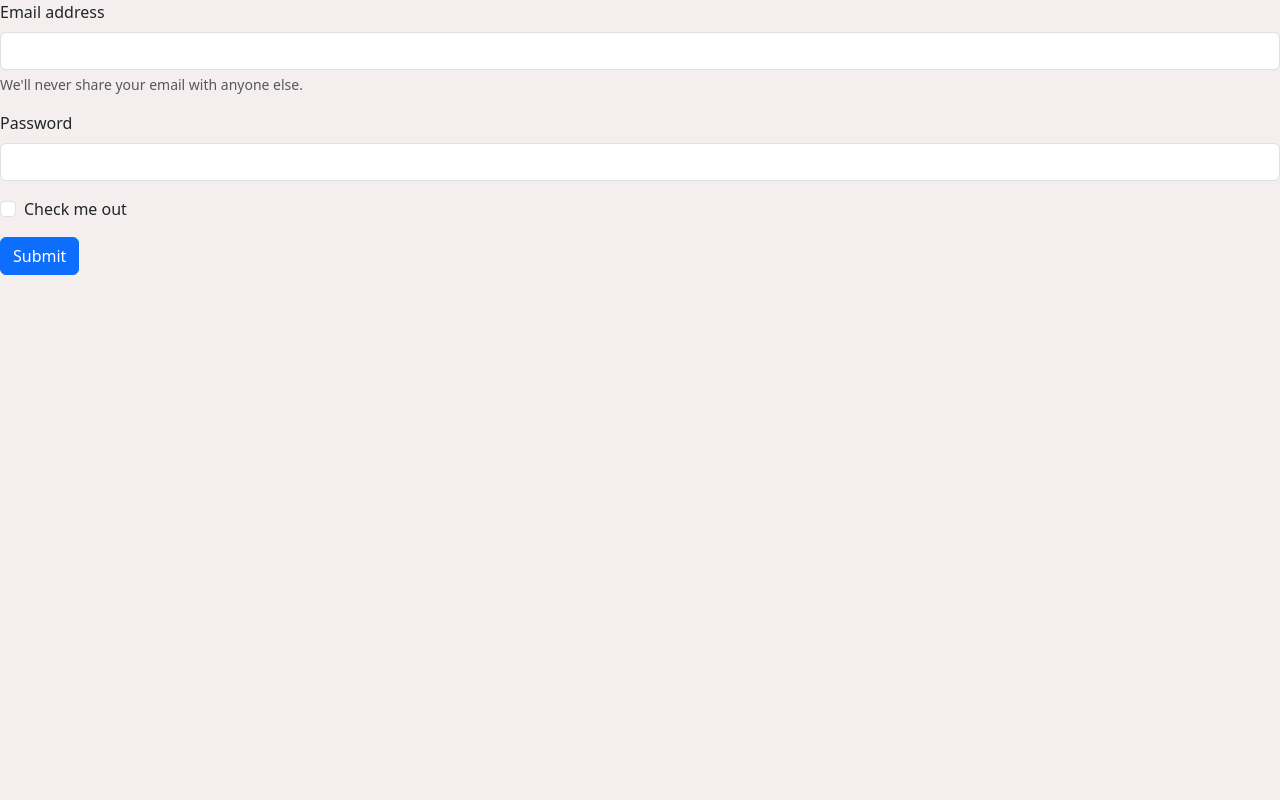
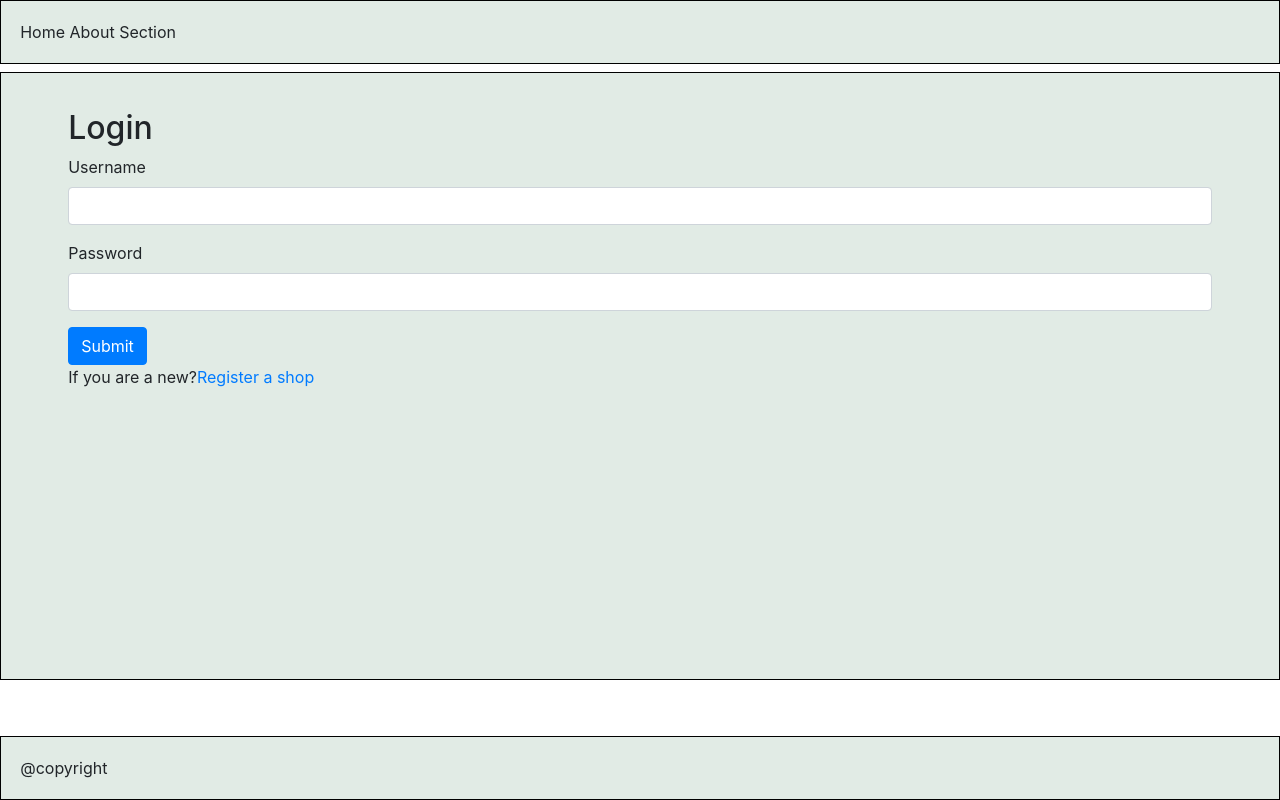
Before and after one commit to ravi750321/phpProject, a PHP site: page / in a window 1280 px wide. Run offline with PHP 8.4, Linux system fonts and the light colour scheme.

```diff
--- a/index.php
+++ b/index.php
@@ -3,26 +3,71 @@
 <head>
   <meta charset="UTF-8">
   <meta name="viewport" content="width=device-width, initial-scale=1.0">
-    <link href="https://cdn.jsdelivr.net/npm/bootstrap@5.3.5/dist/css/bootstrap.min.css" rel="stylesheet" integrity="sha384-SgOJa3DmI69IUzQ2PVdRZhwQ+dy64/BUtbMJw1MZ8t5HZApcHrRKUc4W0kG879m7" crossorigin="anonymous">
-    <link rel="stylesheet" href="styles.css">
-    <title>Document</title>
+  <title>Login Form</title>
+  <style>
+    .grid {
+      display: grid;
+
+      grid-gap: 0.5rem;
+      grid-template-areas:
+        'navbar navbar navbar navbar'
+        'section section section section'
+        'footer footer footer footer'
+      ;
+    }
+
+    .item {
+
+      background-color:rgb(225, 235, 229);
+      border: 1px solid black;
+      padding: 1.2rem;
+    }
+
+    #navbar {
+      grid-area: navbar;
+
+    }
+
+    #section {
+      height: 76vh;
+      grid-area: section;
+    }
+
+    #footer {
+      position: fixed;
+      bottom: 0;
+      width:100%;
+      grid-area: footer;
+    }
+  </style>
+<link rel="stylesheet" href="https://stackpath.bootstrapcdn.com/bootstrap/4.5.2/css/bootstrap.min.css" />
 </head>
 <body>
+  <div class="grid">
+    <div id="navbar" class="item">Home About Section</div>
+    <div id="section" class="item">
+      <div class="login-box" style="margin:1rem 3rem;">
       <form>
+          <h2>Login</h2>
           <div class="mb-3">
-    <label for="exampleInputEmail1" class="form-label">Email address</label>
+            <label for="exampleInputEmail1" class="form-label">Username</label>
             <input type="email" class="form-control" id="exampleInputEmail1" aria-describedby="emailHelp">
-    <div id="emailHelp" class="form-text">We'll never share your email with anyone else.</div>
+
           </div>
           <div class="mb-3">
             <label for="exampleInputPassword1" class="form-label">Password</label>
             <input type="password" class="form-control" id="exampleInputPassword1">
           </div>
-  <div class="mb-3 form-check">
-    <input type="checkbox" class="form-check-input" id="exampleCheck1">
-    <label class="form-check-label" for="exampleCheck1">Check me out</label>
+
+          <button type="submit" class="btn btn-primary">Submit</button>
+          <div class="links">
+          <p>If you are a new?<a href="./register.php">Register a shop</a></p>
         </div>
-  <button type="submit" class="btn btn-primary">Submit</button>
         </form>
+      </div>
+    </div>
+  <div id="footer" class="item">@copyright</div>
+  </div>
 </body>
+
 </html>
```
Also changed, not shown: css/index.css (added). Lines whose indentation alone changed are shown as unchanged.
